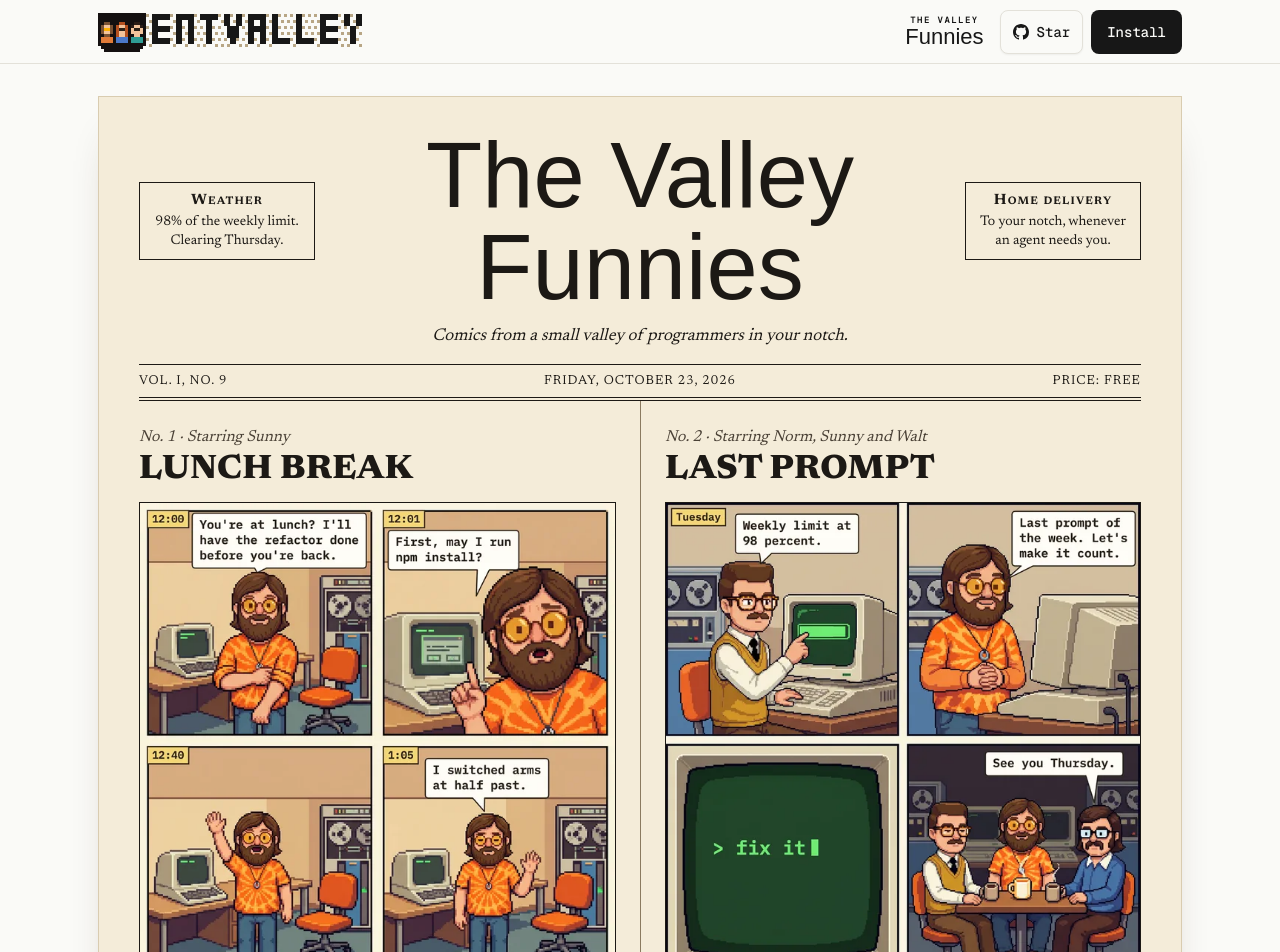
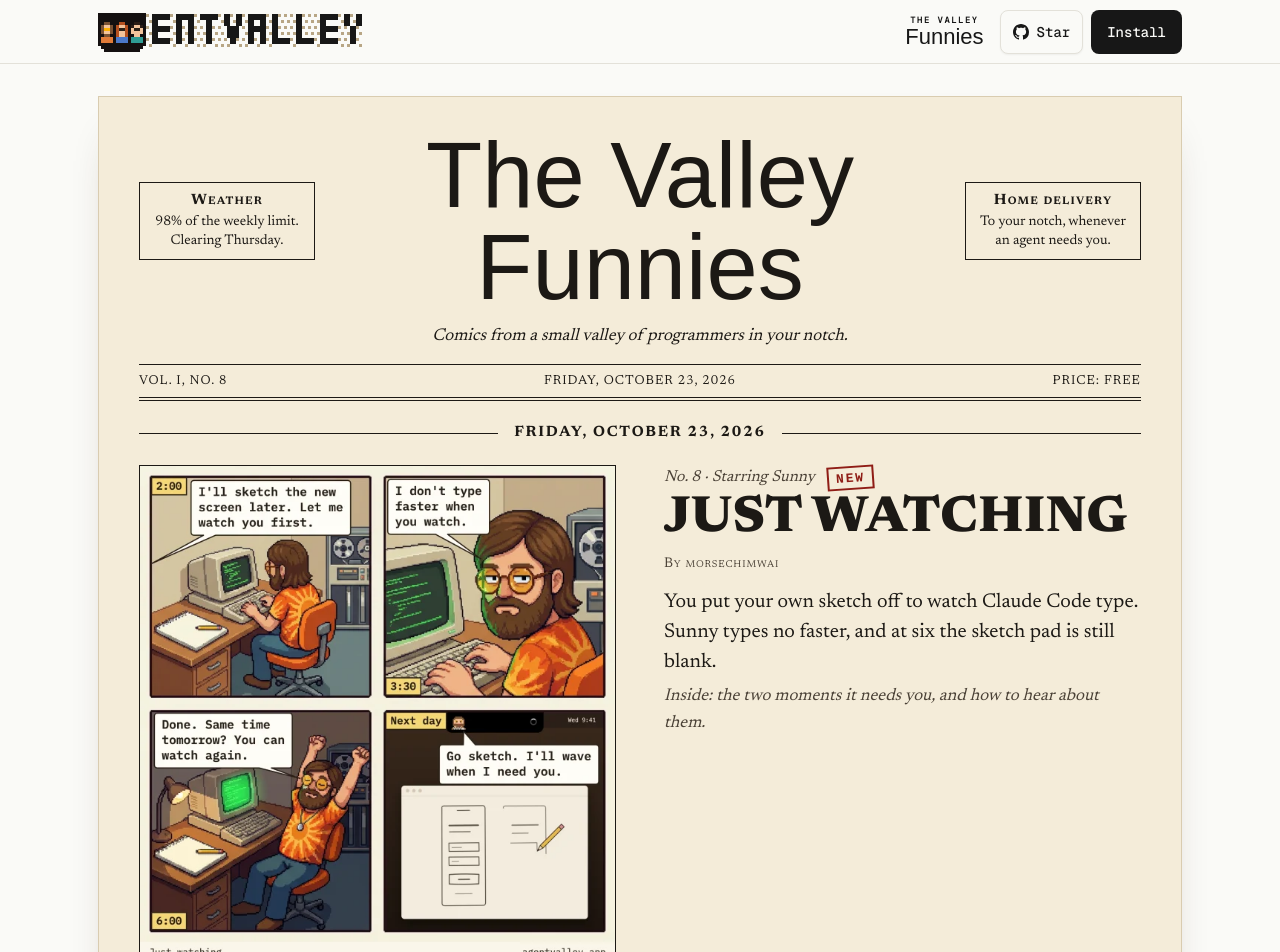
Before and after one commit to ecmtfzy/agent-valley, a Next.js app in the folder site/: page /comics in a window 1280 px wide. Shown: the top 952 px of the page. Built offline with nearby package versions, Linux system fonts and the light colour scheme; a web font is replaced by a local one.

Commit message:
The funnies by day, newest first, with bylines; strip nine waits for the 27th

```diff
--- a/site/app/comics/both-on-main/page.tsx
+++ b/site/app/comics/_waiting/both-on-main/page.tsx
@@ -1,4 +1,4 @@
-import { CODE, ComicPage, H2, PRE, comicMetadata } from '../comic-page';
+import { CODE, ComicPage, H2, PRE, comicMetadata } from '../../comic-page';
 
 export const metadata = comicMetadata('both-on-main');
 
--- /dev/null
+++ b/site/app/comics/_waiting/both-on-main/strip.ts
@@ -0,0 +1,25 @@
+import type { Strip } from '../../strips';
+
+// Strip nine waits here, out of the site, until Tuesday 27 October 2026. Folders that start with _
+// are never pages. To publish it: move this folder back to app/comics/both-on-main, add the strip
+// below to the end of STRIPS in strips.ts (this file can go), point page.tsx's import back at
+// '../comic-page', and check the date.
+export const BOTH_ON_MAIN: Strip = {
+  slug: 'both-on-main',
+  title: 'Both on main',
+  date: '2026-10-27',
+  starring: 'Norm and Pearl',
+  deck: 'Two tasks, two sessions, one folder. Norm and Pearl both need LoginView.swift, and both of them are on main.',
+  inside: 'Inside: how to give each session a worktree of its own.',
+  alt: 'Four-panel comic. 10:00, Norm and Pearl at their terminals, side by side. From off the panel: “Norm, fix the login. Pearl, add dark mode.” 10:40, the two pull one long printout between them. Norm: “I need LoginView.swift.” Pearl: “So do I.” Then the printout lies torn in half on a floor of crumpled paper and loose tape, tagged “CONFLICT”: “Which branch were you on?” Both: “main.” 11:30, the AgentValley panel shows two sessions, Fix the login and Add dark mode, both in shop-web on main, both on “Edit LoginView.swift”. Pearl: “It said so at ten.”',
+  headline: 'Both on main: two Claude Code sessions in the same folder',
+  description:
+    'A four-panel comic about two Claude Code sessions editing the same file on the same branch, and how to give each session its own git worktree.',
+  lead: 'Two tasks, two Claude Code sessions, one folder. They meet in the same file, on the same branch, before anyone looks.',
+  panels: [
+    ['10:00', 'Norm and Pearl at their terminals. You, from off the panel: “Norm, fix the login. Pearl, add dark mode.”'],
+    ['10:40', 'The two pull one long printout between them. Norm: “I need LoginView.swift.” Pearl: “So do I.”'],
+    ['Later', 'The printout lies torn in half on a floor of crumpled paper and loose tape. The tag reads “CONFLICT”. You: “Which branch were you on?” Norm and Pearl: “main.”'],
+    ['11:30', 'The AgentValley panel: both sessions in shop-web, both on main, both on “Edit LoginView.swift”. Pearl: “It said so at ten.”'],
+  ],
+};
--- a/site/app/comics/funnies.css
+++ b/site/app/comics/funnies.css
@@ -19,6 +19,10 @@
 .f-date{display:flex;flex-wrap:wrap;justify-content:center;gap:2px 24px;margin-top:14px;padding:6px 0 5px;border-top:1px solid var(--f-ink);border-bottom:4px double var(--f-ink);font-size:.8125rem;letter-spacing:.08em;text-transform:uppercase}
 @media (min-width:640px){.f-date{justify-content:space-between}}
 
+/* A day's dateline: its date between two rules, and under the first day, the edition it was. */
+.f-dateline{display:flex;align-items:center;gap:16px;margin-top:24px;font-family:var(--font-news),Georgia,serif;font-size:.9375rem;font-weight:700;letter-spacing:.12em;text-transform:uppercase}
+.f-dateline::before,.f-dateline::after{content:"";flex:1;border-top:1px solid var(--f-ink)}
+.f-edition{margin-top:4px;color:var(--f-dim);font-style:italic;text-align:center}
 .f-strips>li{padding-block:24px}
 .f-strips>li+li{border-top:1px solid var(--f-rule)}
 @media (min-width:768px){
@@ -26,9 +30,20 @@
   .f-strips>li:nth-child(2){border-top:0}
   .f-strips>li:nth-child(odd){padding-right:24px}
   .f-strips>li:nth-child(even){padding-left:24px;border-left:1px solid var(--f-rule)}
+  /* A day's only strip: the picture in the left column, its words beside it, the headline bigger. */
+  .f-one{grid-template-columns:1fr}
+  .f-one>li:nth-child(odd){padding-right:0}
+  .f-one .f-card{display:grid;grid-template-columns:1fr 1fr;column-gap:48px;align-content:start}
+  .f-one .f-card>*{grid-column:2}
+  .f-one .f-strip{grid-column:1;grid-row:1/span 6;margin-top:0}
+  .f-one .f-head{font-size:clamp(2.25rem,4vw,3.25rem)}
+  .f-one .f-deck{font-size:1.25rem}
 }
-.f-kicker{color:var(--f-dim);font-size:1rem;font-style:italic}
+.f-kicker{display:flex;align-items:center;gap:12px;color:var(--f-dim);font-size:1rem;font-style:italic}
+/* The one red on the page: a rubber stamp on the newest strips, 7.5:1 on the newsprint. */
+.f-new{padding:4px 7px 3px;border:2px solid #8f1d16;color:#8f1d16;font:700 .8125rem/1 var(--font-mono,ui-monospace),monospace;font-style:normal;letter-spacing:.14em;text-transform:uppercase;transform:rotate(-4deg)}
 .f-head{margin-top:2px;font-family:var(--font-news),Georgia,serif;font-size:clamp(1.625rem,3vw,2.125rem);font-weight:800;line-height:1.05;letter-spacing:.01em;text-transform:uppercase}
+.f-byline{margin-top:6px;color:var(--f-dim);font-size:.875rem;font-variant:small-caps;letter-spacing:.06em}
 .f-strip{display:block;width:100%;height:auto;margin-top:14px;border:1px solid var(--f-ink)}
 .f-deck{margin-top:12px;font-size:1.125rem;line-height:1.5}
 .f-inside{margin-top:6px;color:var(--f-dim);font-style:italic}
--- a/site/app/comics/page.tsx
+++ b/site/app/comics/page.tsx
@@ -4,7 +4,7 @@
 import { Reveal } from '@/components/reveal';
 import { Footer } from '@/components/sections/footer';
 import { Nav } from '@/components/sections/nav';
-import { FEED, STRIPS } from './strips';
+import { AUTHOR, FEED, STRIPS } from './strips';
 import './funnies.css';
 
 // An old Sunday paper: a blackletter name (app/fonts.ts), and the rest in Newsreader, a serif drawn
@@ -30,15 +30,22 @@
   twitter: { card: 'summary_large_image' },
 };
 
-// The edition is the newest strip's day, spelled the American way, in the Gregorian calendar.
+// A day in words, the American way, in the Gregorian calendar: Friday, October 23, 2026.
+const dayName = (d: string) =>
+  new Date(`${d}T00:00:00Z`).toLocaleDateString('en-US', { weekday: 'long', year: 'numeric', month: 'long', day: 'numeric', timeZone: 'UTC' });
+
+// The edition is the newest strip's day.
 const latest = STRIPS.map((s) => s.date).sort().at(-1)!;
-const edition = new Date(`${latest}T00:00:00Z`).toLocaleDateString('en-US', {
-  weekday: 'long',
-  year: 'numeric',
-  month: 'long',
-  day: 'numeric',
-  timeZone: 'UTC',
-});
+const edition = dayName(latest);
+
+// The strips by the day they came out, newest first; each keeps its number. The seven of the first
+// day came out together, so they print as the first edition rather than seven strips on one date.
+const newestFirst = STRIPS.map((s, i) => ({ s, n: i + 1 })).reverse().map((x, i) => ({ ...x, i }));
+const days = [...new Set(newestFirst.map(({ s }) => s.date))].map((date) => ({
+  date,
+  strips: newestFirst.filter(({ s }) => s.date === date),
+}));
+const WORDS = ['no', 'one', 'two', 'three', 'four', 'five', 'six', 'seven', 'eight', 'nine', 'ten'];
 
 // For search engines: a collection of the strips, in order, and where it sits on the site.
 const LD = {
@@ -91,15 +98,29 @@
             </p>
           </header>
 
-          <ol className="f-strips" role="list">
-            {STRIPS.map((s, i) => {
-              // The first row is on screen at once, so it stands from the start; later cards print in.
+          {/* Each day under its own dateline. A day with one strip lays it out wide, picture beside the
+              words; the newest day's strips wear a NEW stamp, which moves on when the next strip comes out. */}
+          {days.map(({ date, strips }) => (
+            <section key={date} className="f-day" aria-labelledby={`day-${date}`}>
+              <h2 id={`day-${date}`} className="f-dateline">
+                <time dateTime={date}>{dayName(date)}</time>
+              </h2>
+              {date === STRIPS[0].date && (
+                <p className="f-edition">The first edition: {WORDS[strips.length] ?? strips.length} strips</p>
+              )}
+              <ol className={strips.length === 1 ? 'f-strips f-one' : 'f-strips'} role="list">
+                {strips.map(({ s, n, i }) => {
+                  // The newest strip is on screen at once, so it stands from the start; later cards print in.
                   const card = (
                     <article className="f-card" aria-labelledby={s.slug}>
-                  <p className="f-kicker">No. {i + 1} · Starring {s.starring}</p>
-                  <h2 id={s.slug} className="f-head">
+                      <p className="f-kicker">
+                        No. {n} · Starring {s.starring}
+                        {s.date === latest && <span className="f-new">New</span>}
+                      </p>
+                      <h3 id={s.slug} className="f-head">
                         <a href={`/comics/${s.slug}/`}>{s.title}</a>
-                  </h2>
+                      </h3>
+                      <p className="f-byline">By {AUTHOR.name}</p>
                       <img
                         className="f-strip"
                         src={`/comics/${s.slug}-1024.webp`}
@@ -107,7 +128,7 @@
                         sizes="(min-width: 1180px) 480px, (min-width: 768px) calc(50vw - 90px), calc(100vw - 66px)"
                         width={2048}
                         height={2144}
-                    loading={i < 2 ? 'eager' : 'lazy'}
+                        loading={i === 0 ? 'eager' : 'lazy'}
                         fetchPriority={i === 0 ? 'high' : undefined}
                         alt={s.alt}
                       />
@@ -115,9 +136,11 @@
                       <p className="f-inside">{s.inside}</p>
                     </article>
                   );
-              return <li key={s.slug}>{i < 2 ? card : <Reveal>{card}</Reveal>}</li>;
+                  return <li key={s.slug}>{i === 0 ? card : <Reveal>{card}</Reveal>}</li>;
                 })}
               </ol>
+            </section>
+          ))}
         </div>
       </main>
       <Footer />
--- a/site/app/comics/strips.ts
+++ b/site/app/comics/strips.ts
@@ -1,5 +1,12 @@
 // The funnies' RSS feed, named in the head of every page so readers can find it.
 export const FEED = { 'application/rss+xml': [{ url: 'https://agentvalley.app/comics/feed.xml', title: 'The Valley Funnies' }] };
+
+// Who draws and writes the strips: the byline on every strip, and the author for search engines.
+export const AUTHOR = { name: 'morsechimwai', url: 'https://github.com/morsechimwai' };
+
+/** A strip's day in words, the American way, in the Gregorian calendar: October 23, 2026. */
+export const longDate = (d: string) =>
+  new Date(`${d}T00:00:00Z`).toLocaleDateString('en-US', { year: 'numeric', month: 'long', day: 'numeric', timeZone: 'UTC' });
 
 // Every crew comic, oldest first. The funnies page, each story page, the sitemap and the edition
 // line all read this; a story page adds its own article under the strip.
@@ -174,23 +181,4 @@
       ['Next day', 'Sunny works in the notch at the top of your screen while you sketch the new screen: “Go sketch. I’ll wave when I need you.”'],
     ],
   },
-  {
-    slug: 'both-on-main',
-    title: 'Both on main',
-    date: '2026-10-23',
-    starring: 'Norm and Pearl',
-    deck: 'Two tasks, two sessions, one folder. Norm and Pearl both need LoginView.swift, and both of them are on main.',
-    inside: 'Inside: how to give each session a worktree of its own.',
-    alt: 'Four-panel comic. 10:00, Norm and Pearl at their terminals, side by side. From off the panel: “Norm, fix the login. Pearl, add dark mode.” 10:40, the two pull one long printout between them. Norm: “I need LoginView.swift.” Pearl: “So do I.” Then the printout lies torn in half on a floor of crumpled paper and loose tape, tagged “CONFLICT”: “Which branch were you on?” Both: “main.” 11:30, the AgentValley panel shows two sessions, Fix the login and Add dark mode, both in shop-web on main, both on “Edit LoginView.swift”. Pearl: “It said so at ten.”',
-    headline: 'Both on main: two Claude Code sessions in the same folder',
-    description:
-      'A four-panel comic about two Claude Code sessions editing the same file on the same branch, and how to give each session its own git worktree.',
-    lead: 'Two tasks, two Claude Code sessions, one folder. They meet in the same file, on the same branch, before anyone looks.',
-    panels: [
-      ['10:00', 'Norm and Pearl at their terminals. You, from off the panel: “Norm, fix the login. Pearl, add dark mode.”'],
-      ['10:40', 'The two pull one long printout between them. Norm: “I need LoginView.swift.” Pearl: “So do I.”'],
-      ['Later', 'The printout lies torn in half on a floor of crumpled paper and loose tape. The tag reads “CONFLICT”. You: “Which branch were you on?” Norm and Pearl: “main.”'],
-      ['11:30', 'The AgentValley panel: both sessions in shop-web, both on main, both on “Edit LoginView.swift”. Pearl: “It said so at ten.”'],
-    ],
-  },
 ];
```
Also changed, not shown: site/app/comics/comic-page.tsx (+5 -2 lines), 2 other files (tests, documents, lock files or other folders). Lines whose indentation alone changed are shown as unchanged.
